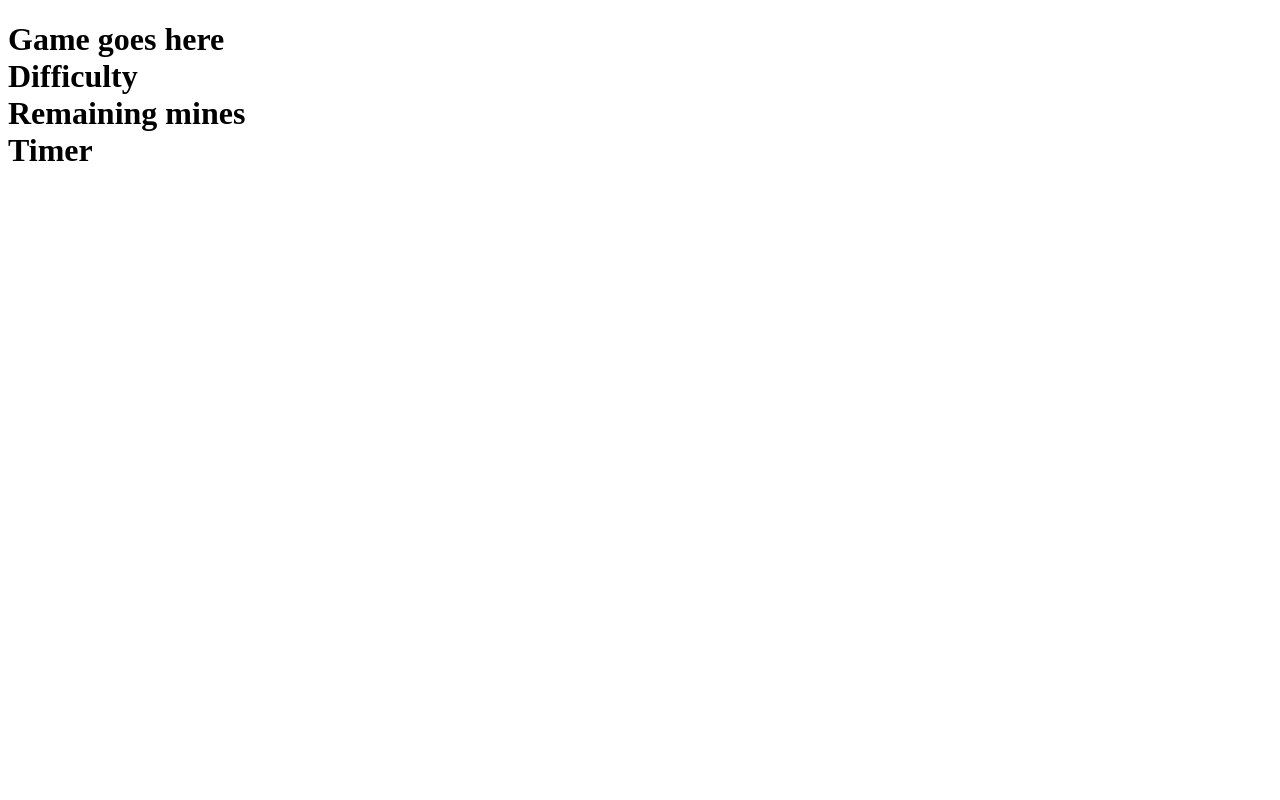
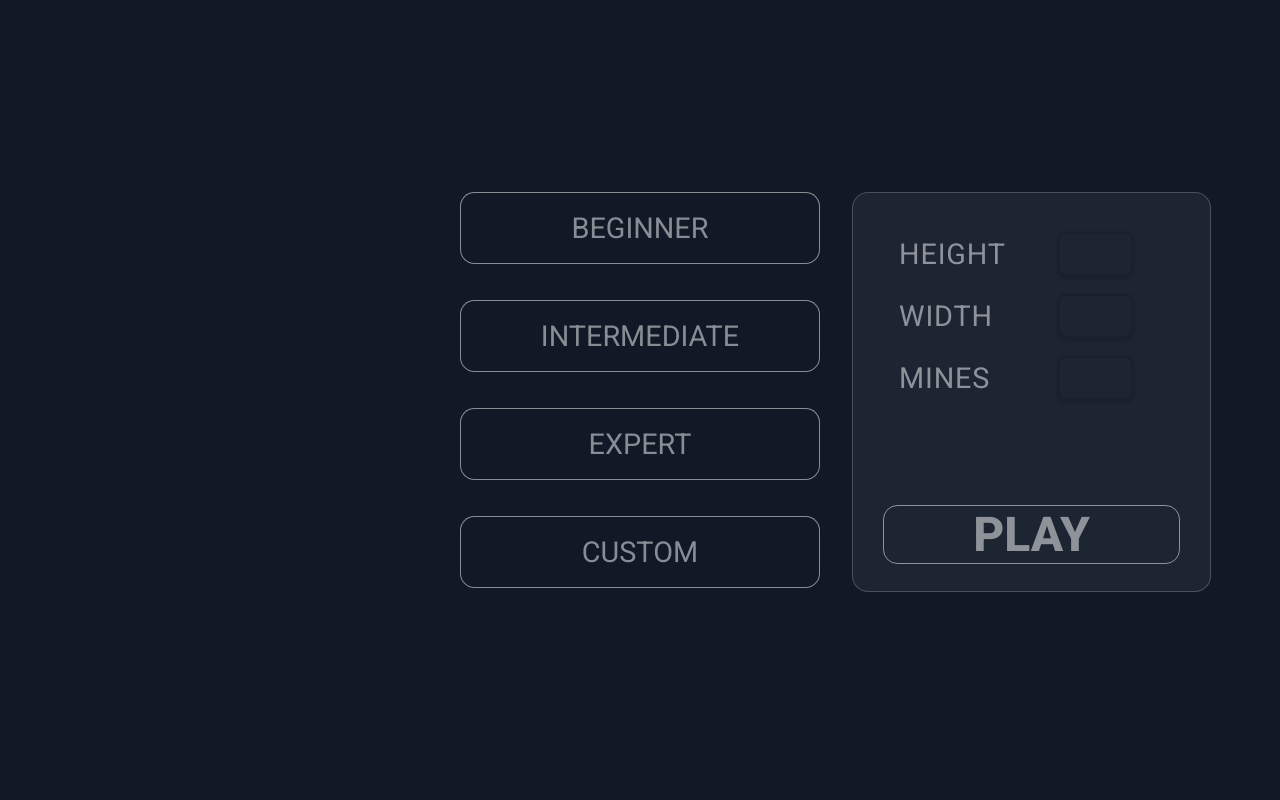
Before and after one commit to DPYBOM/Minesweeper, a Django app: page /guest/ in a window 1280 px wide. Run offline with Django 5.2, Linux system fonts and the light colour scheme.

Commit message:
Add UI and logic to the menu of guest_game
- Add Roboto font to base.html
- Create 3 buttons that trigger different values to show upon click
- Implement "Custom" button to unlock 3 input fields for user to enter height, width and mines
- Add placeholder for Play button that will display board based on the clicked button / values provided by user

```diff
--- a/core_game/templates/guest_game.html
+++ b/core_game/templates/guest_game.html
@@ -1,20 +1,54 @@
 {% extends "base.html" %}
+
+{% load static %}
 
 {% block title %}Guest Game{% endblock %}
 
+{% block extra_css %}
+    <link rel="stylesheet" href="{% static 'guest_game.css' %}">
+{% endblock %}
+
 {% block content %}
-<!-- Initial UI will consist of:
-    Difficulty:
-        Beginner: 9x9 10 mines
-        Intermediate: 16x16 40 mines
-        Expert: 16x30 99mines
-        Custom: custom adjustment of height, width and mines -->
-    <h1>Game goes here<br>
-        Difficulty <br>
-        Remaining mines <br>
-        Timer <br>
-    </h1>
+
+
+<div class="wrapper">
+    <div class="column">
+        <div class="row">
+            <button class="difficulty-option main" data-values="9,9,10">Beginner</button>
+        </div>
+        <div class="row">
+            <button class="difficulty-option main" data-values="16,16,40">Intermediate</button>
+        </div>
+        <div class="row">
+            <button class="difficulty-option main" data-values="16,30,99">Expert</button>
+        </div>
+        <div class="row">
+            <button class="difficulty-option" id="custom">Custom</button>
+        </div>
+        <div class="rectangle">
+            <div class="input-row">
+                <p class="label">Height</p>
+                <input type="number" id="height" readonly>
+            </div>
+            <div class="input-row">
+                <p class="label">Width</p>
+                <input type="number" id="width" readonly>
+            </div>
+            <div class="input-row">
+                <p class="label">Mines</p>
+                <input type="number" id="mines" readonly>
+            </div>
+            <button class="no-style">PLAY</button>
+        </div>
+    </div>
+</div>
+
+
+
+
 {% endblock %}
 
 <!-- Game Initialization -->
-{% block extra_scripts %}{% endblock %}
+{% block extra_scripts %}
+    <script src="{% static 'guest_game_menu.js' %}"></script>
+{% endblock %}
--- /dev/null
+++ b/static/guest_game.css
@@ -0,0 +1,156 @@
+* {
+    margin: 0;
+    padding: 0;
+    box-sizing: border-box;
+    background-color: #111927;
+}
+
+
+input[type=number]::-webkit-inner-spin-button,
+input[type=number]::-webkit-outer-spin-button {
+    -webkit-appearance: none;
+    margin: 0;
+}
+
+
+input[type=number] {
+    -moz-appearance: textfield;
+    appearance: none;
+}
+
+.wrapper {
+    min-height: 100vh;
+    display: flex;
+    justify-content: center;
+    align-items: center;
+}
+
+.column {
+    display: flex;
+    flex-direction: column;
+    gap: 1rem;
+    position: relative;
+}
+
+.row {
+    display: flex;
+    justify-content: center;
+    position: relative;
+    margin-bottom: 1.25rem;
+}
+
+button {
+    font-size: 1.8rem;
+    width: 12.5em;
+    padding: 0.625em 1.25em;
+    font-family: "Roboto";
+    font-weight: 400;
+    text-transform: uppercase;
+    border-radius: 0.5em;
+    border: 0.0625em solid #ffffff80;
+    color: #ffffff80;
+    cursor: pointer;
+}
+
+.rectangle {
+    display: flex;
+    flex-direction: column;
+    position: absolute;
+    left: 100%;
+    margin-left: 2em;
+    width: 359px;
+    height: 400px;
+    padding: 30px;
+    background: rgba(255, 255, 255, 0.05);
+    border-radius: 16px;
+    border: 1px solid rgba(255, 255, 255, 0.2);
+}
+
+.input-row {
+    display: flex;
+    align-items: center;
+    margin-left: 1em;
+    margin-top: 1em;
+    width: 100%;
+    height: 30px;
+    margin-bottom: 1em;
+    background: transparent;
+    border-radius: 0.5em;
+    color: #ffffff80;
+}
+
+.label {
+    font-size: 1.8rem;
+    /* text-align: right; */
+    gap: 1rem;
+    font-family: "Roboto";
+    letter-spacing: 0.03em;
+    text-transform: uppercase;
+    width: 50%;
+    margin-right: 10px;
+    background: transparent;
+}
+
+
+.input-row input {
+    padding: 6px 8px;
+    font-size: 1.5rem;
+    font-family: "Roboto";
+    width: 75px;
+    text-align: center;
+    border: 1px solid rgba(255, 255, 255, 0.05);
+    border-radius: 0.5em;
+    color: #ffffff80;
+    background-color: transparent;
+    border: 2px solid rgba(0, 0, 0, 0.1);
+    border-radius: 8px;
+    box-shadow: 0 2px 5px rgba(0, 0, 0, 0.1), 0 1px 3px rgba(0, 0, 0, 0.08);
+
+}
+
+button.no-style {
+    font-size: 3rem;
+    font-family: "Roboto";
+    font-weight: 800;
+    text-align: center;
+    margin-top: 2em;
+    padding: 0;
+    width: 100%;
+    border: 0.0400em solid #ffffff80;
+    border-radius: 0.3em;
+    background-color: transparent;
+    color: #ffffff80;
+    transition:
+        transform 0.2s ease,
+        background-color 0.2s ease,
+        color 0.2s ease,
+        box-shadow 0.2s ease;
+}
+
+
+button.no-style:hover,
+button.no-style:focus {
+    transform: scale(1.05);
+    background-color: #cce4ff50;
+    color: #f9f9f9;
+    border: 1px solid #cce4ff50;
+    text-shadow: 0 0 3px #ffffffa0, 0 0 6px #ffffffa0, 0 0 10px #ffffffa0;
+    box-shadow: 0 0 2px #cce4ff60, 0 0 6px #cce4ff60, 0 0 12px #cce4ff60,
+                0 0 20px #cce4ff60;
+}
+
+
+.difficulty-option {
+    transition:
+        transform 0.2s ease,
+        background-color 0.2s ease,
+        color 0.2s ease,
+        box-shadow 0.2s ease;
+}
+
+.difficulty-option:hover {
+    transform: scale(1.05);
+    background-color: #cce4ff71;
+    color: #f9f9f9;
+    box-shadow: 0 4px 12px rgba(0, 0, 0, 0.1);
+}
--- /dev/null
+++ b/static/guest_game_menu.js
@@ -0,0 +1,97 @@
+const input1 = document.getElementById("height");
+const input2 = document.getElementById("width");
+const input3 = document.getElementById("mines");
+
+const buttons = document.querySelectorAll(".main")
+const customButton = document.getElementById("custom")
+
+
+function updateMinesMaxValue() {
+    let value1 = parseInt(input1.value, 10);
+    let value2 = parseInt(input2.value, 10);
+
+    const maxValue3 = (value1 * value2) - 1;
+
+    input3.max = maxValue3;
+
+    const value3 = parseInt(input3.value, 10);
+    if (value3 > maxValue3) {
+        input3.value = maxValue3;
+    }
+}
+
+function clamp(val, min, max) {
+    return Math.max(min, Math.min(val, max));
+}
+
+function restrictInputToNumbers(inputElement) {
+    inputElement.value = inputElement.value.replace(/[^0-9]/g, "");
+}
+
+// Function to restrict input to numbers and clamp the value for input1(height) and input2(width)
+function handleInput(inputElement, min = 1, max = 40) {
+    restrictInputToNumbers(inputElement);
+    let value = parseInt(inputElement.value, 10);
+    if (isNaN(value)) return;
+    value = clamp(value, min, max);
+    inputElement.value = value;
+}
+
+
+buttons.forEach(button => {
+    button.addEventListener("click", () => {
+        const values = button.dataset.values.split(',');
+        const inputs = [input1, input2, input3]
+        inputs.forEach((input, i) => {
+            input.value = values[i] || "";
+            input.readOnly = true;
+            input.style.cursor = "default";
+        });
+    });
+});
+
+customButton.addEventListener("click", () => {
+    input1.value = ""
+    input2.value = ""
+    input3.value = ""
+
+    const isEditable = input1.readOnly === false && input2.readOnly === false && input3.readOnly === false;
+
+    if (!isEditable) {
+        [input1, input2, input3].forEach(input => {
+            input.readOnly = false;
+            input.style.cursor = "text";
+        });
+        input1.focus();
+    }
+});
+
+// input1.addEventListener("input", () => {
+//     restrictInputToNumbers(input1)
+//     let value1 = parseInt(input1.value, 10);
+//     if (isNaN(value1)) return;
+//     value1 = clamp(value1, 1, 40)
+//     input1.value = value1;
+// });
+
+// input2.addEventListener("input", () => {
+//     restrictInputToNumbers(input2)
+//     let value2 = parseInt(input2.value, 10);
+//     if (isNaN(value2)) return;
+//     value2 = clamp(value2, 1, 40)
+//     input2.value = value2;
+// });
+
+input1.addEventListener("input", () => handleInput(input1));
+input2.addEventListener("input", () => handleInput(input2));
+
+input3.addEventListener("input", () => {
+    restrictInputToNumbers(input3)
+    updateMinesMaxValue();
+    const maxValue3 = parseInt(input3.max, 10);
+    const value3 = parseInt(input3.value, 10);
+
+    if (!isNaN(value3) && value3 > maxValue3) {
+        input3.value = maxValue3;
+    }
+});
--- a/templates/base.html
+++ b/templates/base.html
@@ -34,6 +34,11 @@
       rel="stylesheet"
     />
 
+    <link
+      href="https://fonts.googleapis.com/css2?family=Roboto:ital,wght@0,100..900;1,100..900&display=swap"
+      rel="stylesheet"
+    />
+
 
     <!-- Additional CSS for each specific page -->
     {% block extra_css %}{% endblock %}
```
